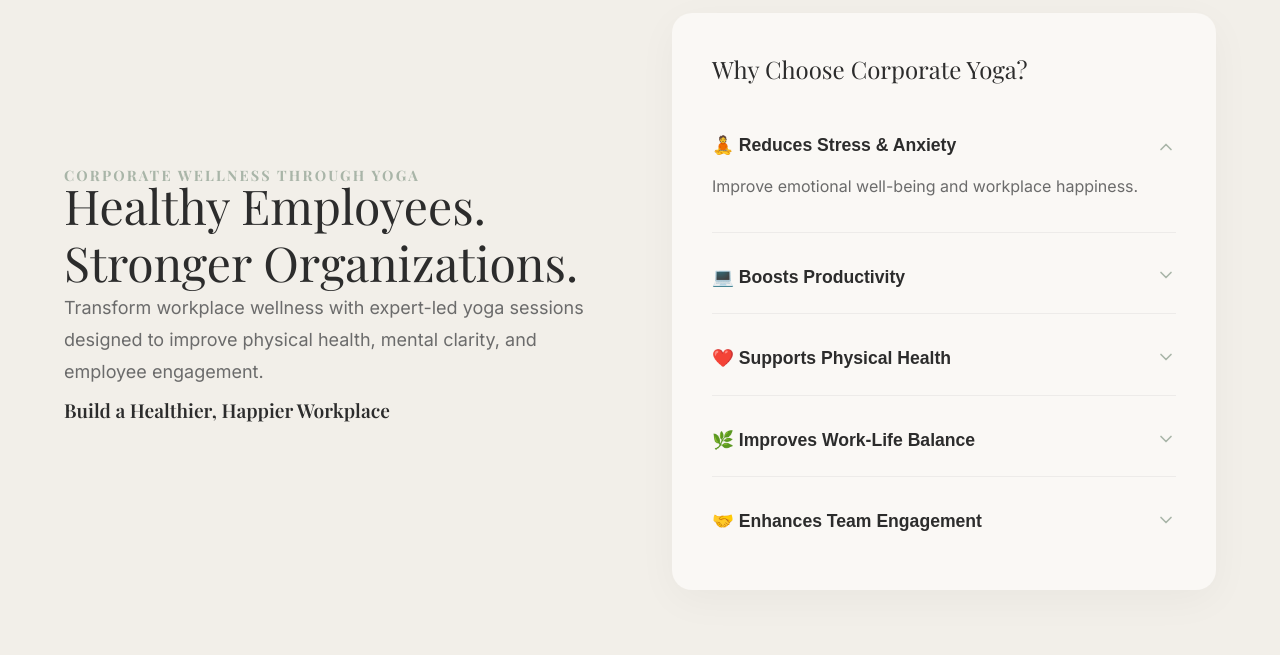
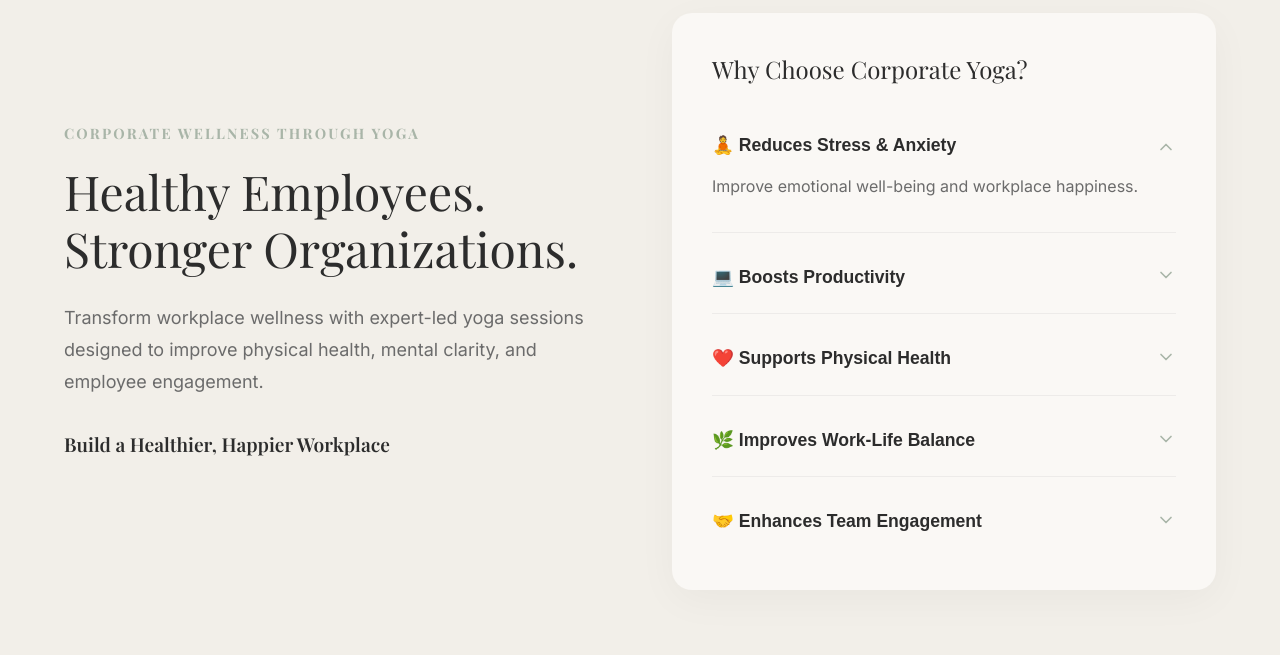
Before and after one commit to adityap786/soulcation-web, a Next.js app: page / in a window 1280 px wide. Shown: the part 6915-7570 px from the top of the page. Built offline with nearby package versions, Linux system fonts and the light colour scheme; a web font is replaced by a local one.

Commit message:
fix: increase spacing between corporate copy elements — super title, title, subtitle, highlight

```diff
--- a/src/app/page.module.css
+++ b/src/app/page.module.css
@@ -2460,7 +2460,7 @@
 .corporateCopy {
   display: flex;
   flex-direction: column;
-  gap: 1.5rem;
+  gap: 0;
 }
 
 .corporateSuperTitle {
@@ -2469,7 +2469,7 @@
   letter-spacing: 0.15em;
   color: var(--accent-sage);
   font-weight: 700;
-  margin-bottom: -0.5rem;
+  margin-bottom: 1.25rem;
 }
 
 .corporateTitle {
@@ -2477,20 +2477,22 @@
   font-family: var(--font-serif);
   color: var(--text-primary);
   line-height: 1.2;
+  margin-bottom: 1.5rem;
 }
 
 .corporateSubtitle {
   font-size: 1.125rem;
   line-height: 1.8;
   color: var(--text-muted);
+  margin-bottom: 2rem;
 }
 
 .corporateHighlight {
   font-size: 1.2rem;
   font-weight: 600;
   color: var(--text-primary);
-  margin-top: 0.5rem;
-  margin-bottom: 1rem;
+  margin-top: 0;
+  margin-bottom: 1.5rem;
 }
 
 .premiumCorporateButton {
```
